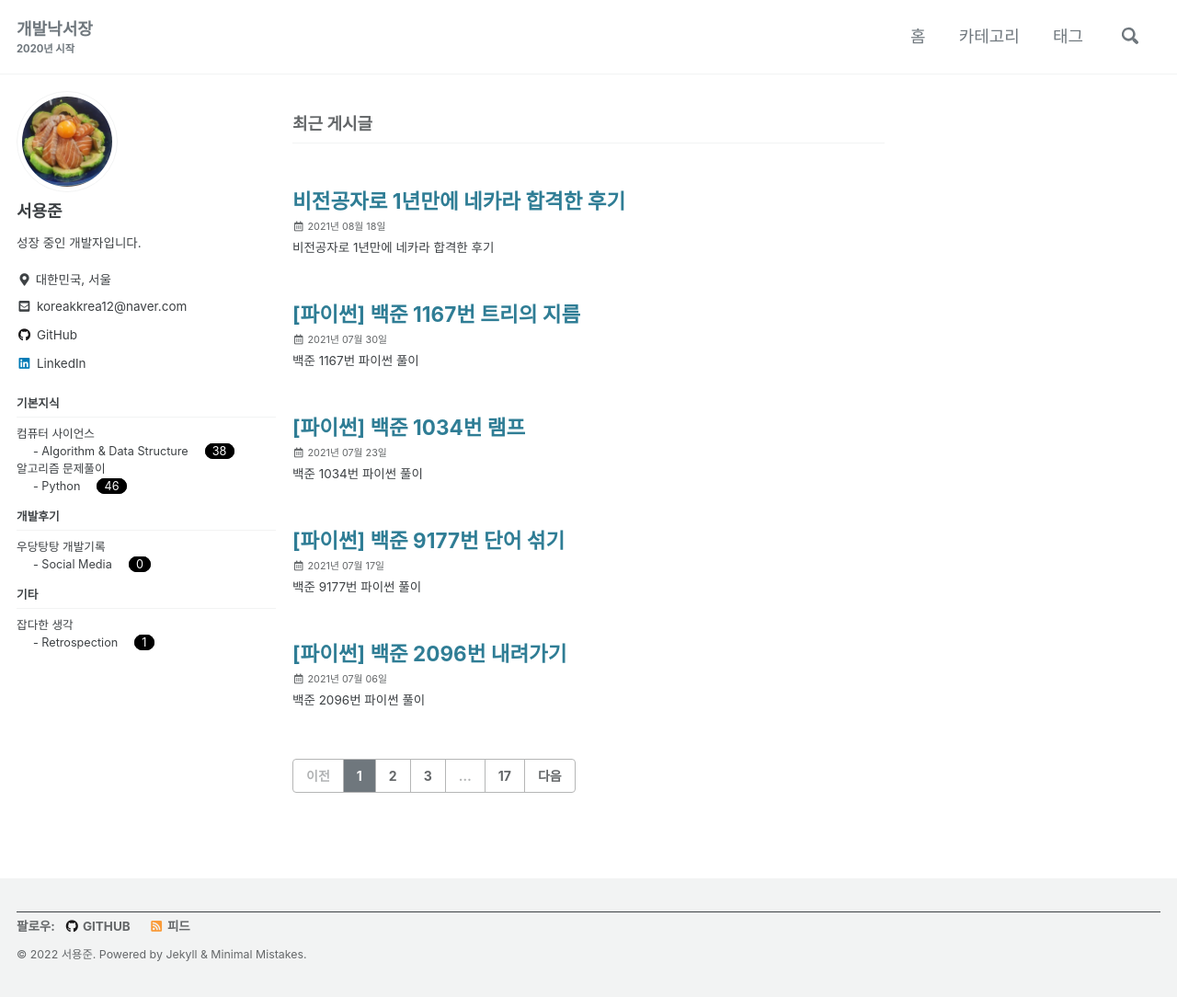
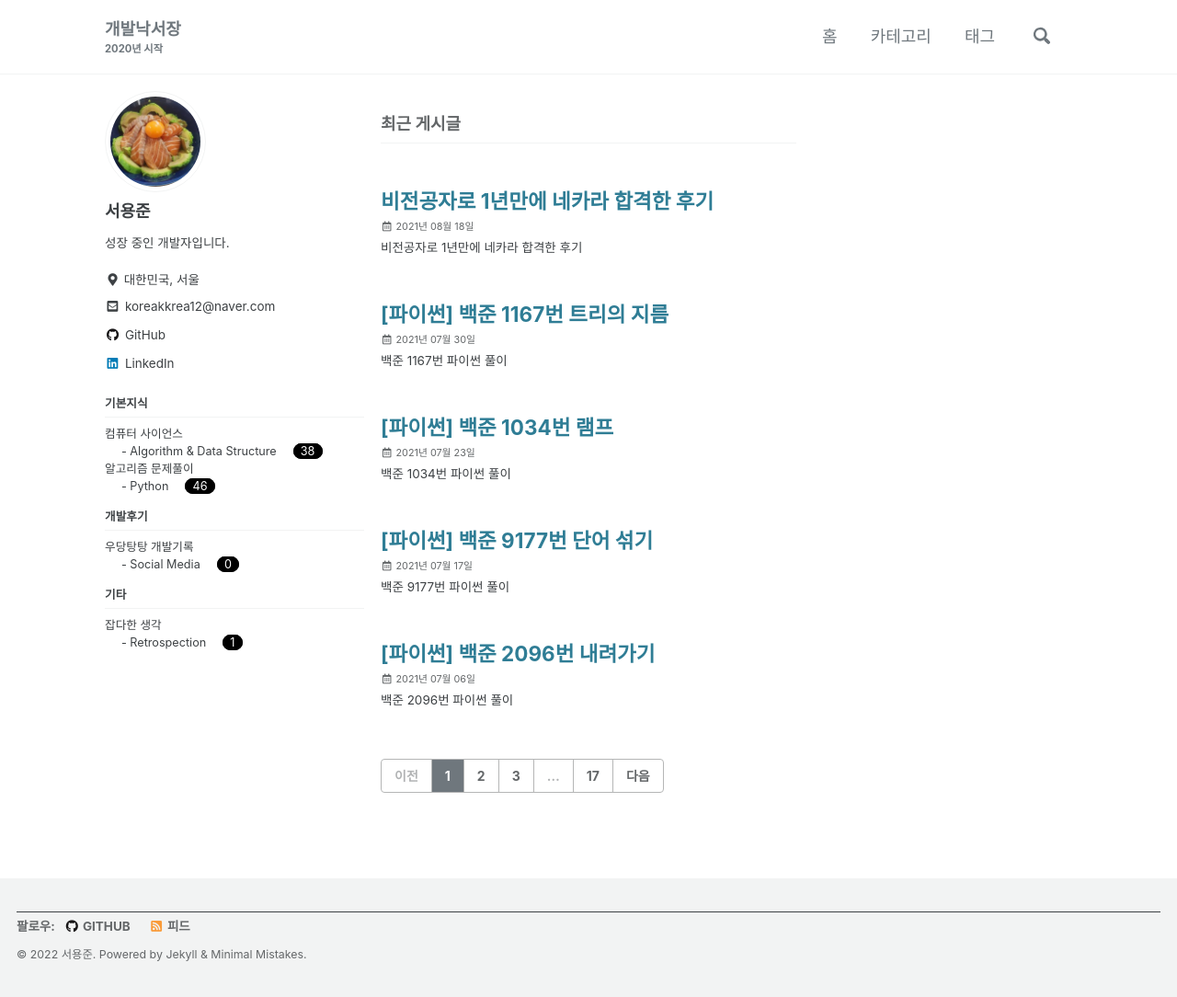
Before and after one commit to YongjoonSeo/YongjoonSeo.github.io, a Jekyll site: the page built from index.html, in a window 1280 px wide and 1084 px high. Shown: the whole window at 92% size. Built offline with Jekyll 4.4.1, drawn with Linux system fonts in a browser that asks for light colours; cached includes are drawn as plain includes; the list of posts is cut into pages by our own code; comment, search, counter and statistics services are not loaded; a style sheet for code colours, icons or effects is not loaded.

Commit message:
Change default max-width from $x-large to 85%
- $x-large: 1280px

```diff
--- a/_sass/minimal-mistakes/_page.scss
+++ b/_sass/minimal-mistakes/_page.scss
@@ -50,8 +50,8 @@ body {
   .page__inner-wrap {
     float: left;
     margin-top: 1em;
-    margin-left: 0;
-    margin-right: 0;
+    margin-left: 1em;
+    margin-right: 1em;
     width: 100%;
     clear: both;
 
--- a/_sass/minimal-mistakes/_variables.scss
+++ b/_sass/minimal-mistakes/_variables.scss
@@ -145,7 +145,7 @@ $medium: 768px !default;
 $medium-wide: 900px !default;
 $large: 1024px !default;
 $x-large: 1280px !default;
-$max-width: $x-large !default;
+$max-width: 85% !default;
 
 /*
    Grid
```
